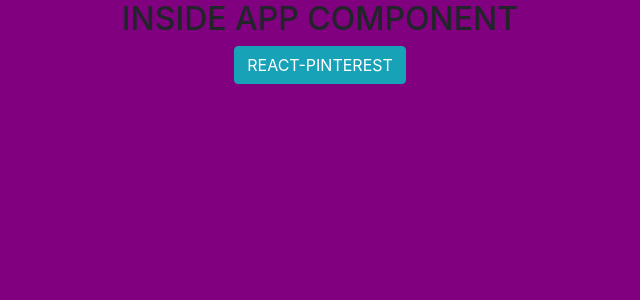
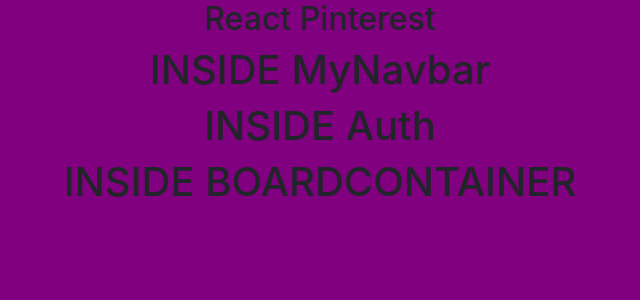
Before and after one commit to Nikababy01/react-pinterest, a React (Create React App) app: page / in a window 1280 px wide. Shown: the top 300 px of the page, without its empty margins (320-960 px from the left). Built offline with nearby package versions, Linux system fonts and the light colour scheme.

Commit message:
added components

```diff
--- a/src/App/App.js
+++ b/src/App/App.js
@@ -1,12 +1,19 @@
 import React from 'react';
+
+import Auth from '../components/Auth/Auth';
+import MyNavbar from '../components/MyNavbar/MyNavbar';
+import BoardContainer from '../components/BoardContainer/BoardContainer';
+
 import './App.scss';
 
 class App extends React.Component {
   render() {
     return (
       <div className="App">
-        <h2>INSIDE APP COMPONENT</h2>
-        <button className="btn btn-info">REACT-PINTEREST</button>
+        <h2>React Pinterest</h2>
+        <MyNavbar />
+        <Auth />
+        <BoardContainer />
       </div>
     );
   }
--- /dev/null
+++ b/src/components/Auth/Auth.js
@@ -0,0 +1,14 @@
+import React from 'react';
+import './Auth.scss';
+
+class Auth extends React.Component {
+  render() {
+    return (
+      <div className="Auth">
+      <h1>INSIDE Auth </h1>
+      </div>
+    );
+  }
+}
+
+export default Auth;
--- /dev/null
+++ b/src/components/Auth/Auth.scss
@@ -0,0 +1,3 @@
+.Auth {
+display:block;
+}
--- /dev/null
+++ b/src/components/BoardContainer/BoardContainer.js
@@ -0,0 +1,14 @@
+import React from 'react';
+import './BoardContainer.scss';
+
+class BoardContainer extends React.Component {
+  render() {
+    return (
+      <div className="BoardContainer">
+      <h1>INSIDE BOARDCONTAINER </h1>
+      </div>
+    );
+  }
+}
+
+export default BoardContainer;
--- /dev/null
+++ b/src/components/BoardContainer/BoardContainer.scss
@@ -0,0 +1,3 @@
+.BoardContainer {
+  display:block;
+  }
--- /dev/null
+++ b/src/components/MyNavbar/MyNavbar.js
@@ -0,0 +1,14 @@
+import React from 'react';
+import './MyNavbar.scss';
+
+class MyNavbar extends React.Component {
+  render() {
+    return (
+      <div className="MyNavbar">
+      <h1>INSIDE MyNavbar </h1>
+      </div>
+    );
+  }
+}
+
+export default MyNavbar;
--- /dev/null
+++ b/src/components/MyNavbar/MyNavbar.scss
@@ -0,0 +1,3 @@
+.MyNavbar {
+  display:block;
+  }
```
Also changed, not shown: 1 other file (tests, documents, lock files or other folders).
